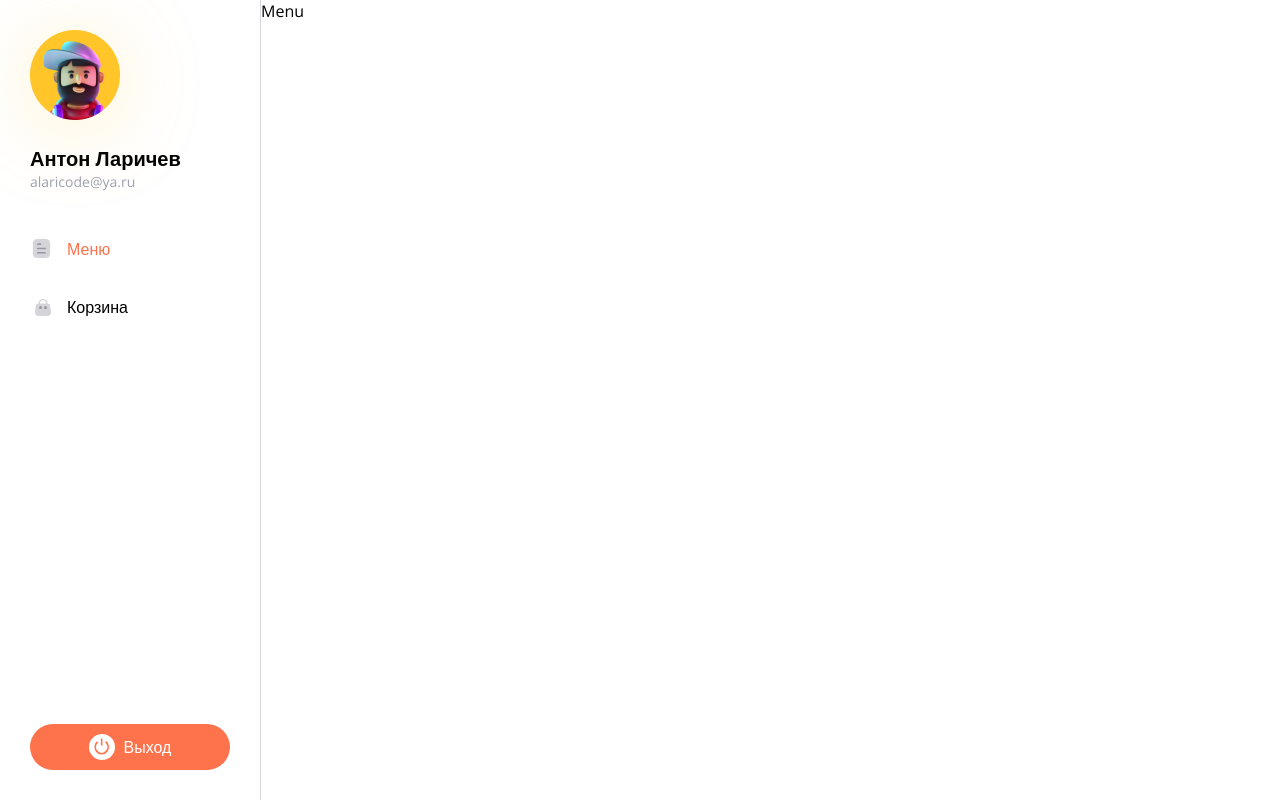
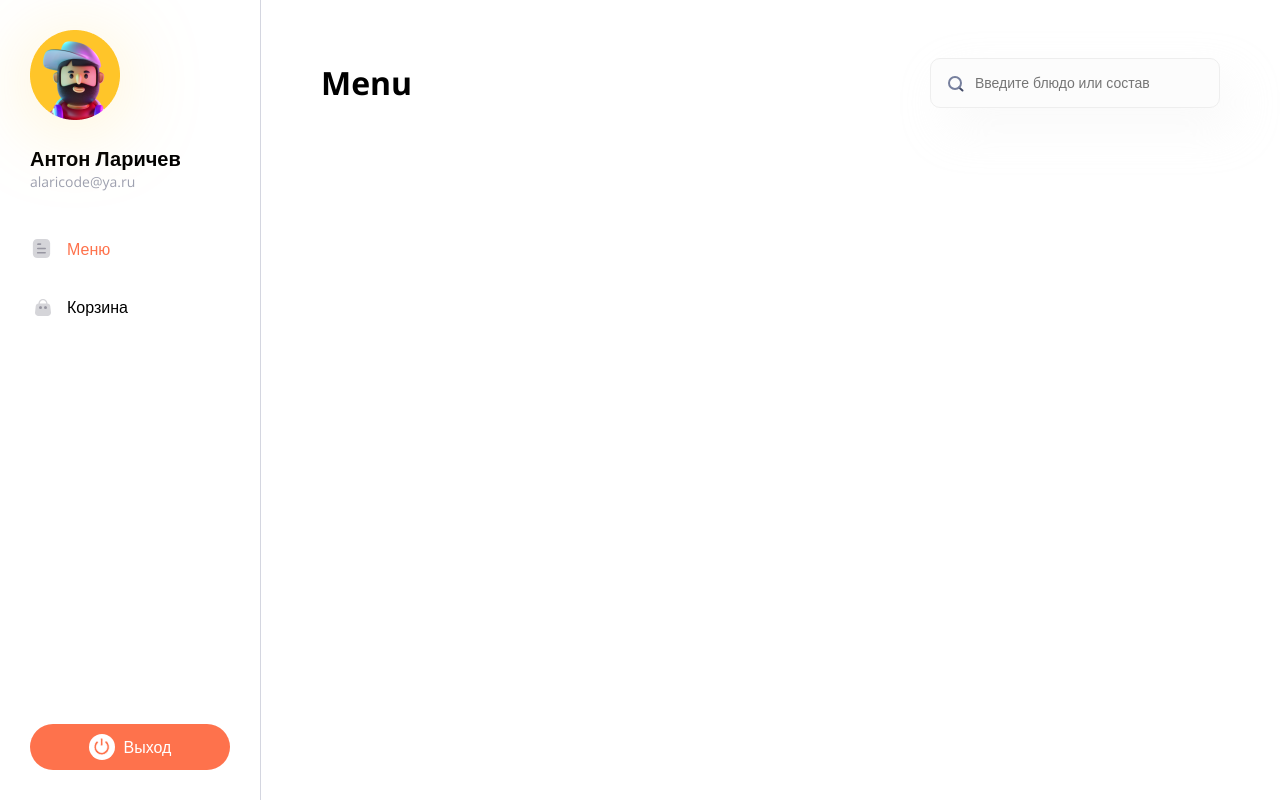
Before and after one commit to artyomevsyukov/pizza-shop, a React (Vite) app: page / in a window 1280 px wide. Built offline with nearby package versions, Linux system fonts and the light colour scheme.

Commit message:
added Heading, Search components

```diff
--- a/src/components/Button/Button.tsx
+++ b/src/components/Button/Button.tsx
@@ -1,4 +1,4 @@
-import style from "./Button.module.css";
+import styles from "./Button.module.css";
 import type { ButtonProps } from "./Button.props";
 import CN from "classnames";
 
@@ -10,9 +10,9 @@ function Button({
 }: ButtonProps) {
   return (
     <button
-      className={CN(style["button"], style["accent"], className, {
-        [style["small"]]: appearance === "small",
-        [style["big"]]: appearance === "big"
+      className={CN(styles["button"], styles["accent"], className, {
+        [styles["small"]]: appearance === "small",
+        [styles["big"]]: appearance === "big"
       })}
       {...props}
     >
--- /dev/null
+++ b/src/components/Heading/Heading.module.css
@@ -0,0 +1,6 @@
+.h1 {
+  font-weight: 600;
+  font-size: 36px;
+  line-height: 120%;
+  color: var(--text-color);
+}
--- /dev/null
+++ b/src/components/Heading/Heading.props.ts
@@ -0,0 +1,6 @@
+import type { HTMLAttributes, ReactNode } from "react";
+
+export interface HeadingProps extends HTMLAttributes<HTMLHeadingElement> {
+  children: ReactNode;
+  className?: string;
+}
--- /dev/null
+++ b/src/components/Heading/Heading.tsx
@@ -0,0 +1,12 @@
+import styles from "./Heading.module.css";
+import type { HeadingProps } from "./Heading.props";
+import CN from "classnames";
+
+function Heading({ children, className, ...props }: HeadingProps) {
+  return (
+    <h1 className={CN(styles["head"], className)} {...props}>
+      {children}
+    </h1>
+  );
+}
+export default Heading;
--- a/src/components/Input/Input.module.css
+++ b/src/components/Input/Input.module.css
@@ -1,6 +1,7 @@
 .input {
   padding: 20px;
   /* width: 324px; */
+  height: 20px;
   font-size: 17px;
   font-style: normal;
   font-weight: 400;
--- a/src/components/Input/Input.tsx
+++ b/src/components/Input/Input.tsx
@@ -11,7 +11,7 @@ const Input = forwardRef<HTMLInputElement, InputProps>(function Input(
     <input
       {...props}
       ref={ref}
-      className={CN(styles["input"], className, styles["input"], {
+      className={CN(styles["input"], className, {
         [styles["invalid"]]: !isValid
       })}
     />
--- /dev/null
+++ b/src/components/Search/Search.module.css
@@ -0,0 +1,22 @@
+.input {
+  padding: 16px 44px;
+  font-size: 14px;
+  font-style: normal;
+  font-weight: 400;
+  color: var(--text-color);
+  background-color: #fcfcfc;
+  border: 1px solid #eee;
+  border-radius: 10px;
+  box-shadow: 15px 20px 45px 0 rgba(233, 233, 233, 0.25);
+  min-width: 200px;
+}
+
+.input-wrapper {
+  position: relative;
+}
+
+.icon {
+  position: absolute;
+  left: 18px;
+  top: 18px;
+}
--- /dev/null
+++ b/src/components/Search/Search.props.ts
@@ -0,0 +1,5 @@
+import type { InputHTMLAttributes } from "react";
+
+export interface SearchProps extends InputHTMLAttributes<HTMLInputElement> {
+  isValid?: boolean;
+}
--- /dev/null
+++ b/src/components/Search/Search.tsx
@@ -0,0 +1,25 @@
+import { forwardRef } from "react";
+import styles from "./Search.module.css";
+import CN from "classnames";
+import type { SearchProps } from "./Search.props";
+import searchIcon from "/search-icon.svg";
+
+const Search = forwardRef<HTMLInputElement, SearchProps>(function Search(
+  { className, isValid = true, ...props },
+  ref
+) {
+  return (
+    <div className={styles["input-wrapper"]}>
+      <input
+        {...props}
+        ref={ref}
+        className={CN(styles["input"], className, {
+          [styles["invalid"]]: !isValid
+        })}
+      />
+      <img className={styles["icon"]} src={searchIcon} alt="Иконка поиска" />
+    </div>
+  );
+});
+
+export default Search;
--- a/src/layout/Menu/LayoutMenu.tsx
+++ b/src/layout/Menu/LayoutMenu.tsx
@@ -46,7 +46,7 @@ export function LayoutMenu() {
           <img src={exitIcon} alt="Выход" /> Выход
         </Button>
       </div>
-      <div>
+      <div className={styles["content"]}>
         <Outlet />
       </div>
     </div>
--- /dev/null
+++ b/src/pages/Menu/Menu.module.css
@@ -0,0 +1,5 @@
+.head {
+  display: flex;
+  justify-content: space-between;
+  align-items: center;
+}
--- a/src/pages/Menu/Menu.tsx
+++ b/src/pages/Menu/Menu.tsx
@@ -1,3 +1,12 @@
+import stiles from "./Menu.module.css";
+import Heading from "../../components/Heading/Heading";
+import Search from "../../components/Search/Search";
+
 export function Menu() {
-  return <>Menu</>;
+  return (
+    <div className={stiles["head"]}>
+      <Heading>Menu</Heading>
+      <Search name="search" placeholder="Введите блюдо или состав" />
+    </div>
+  );
 }
```
